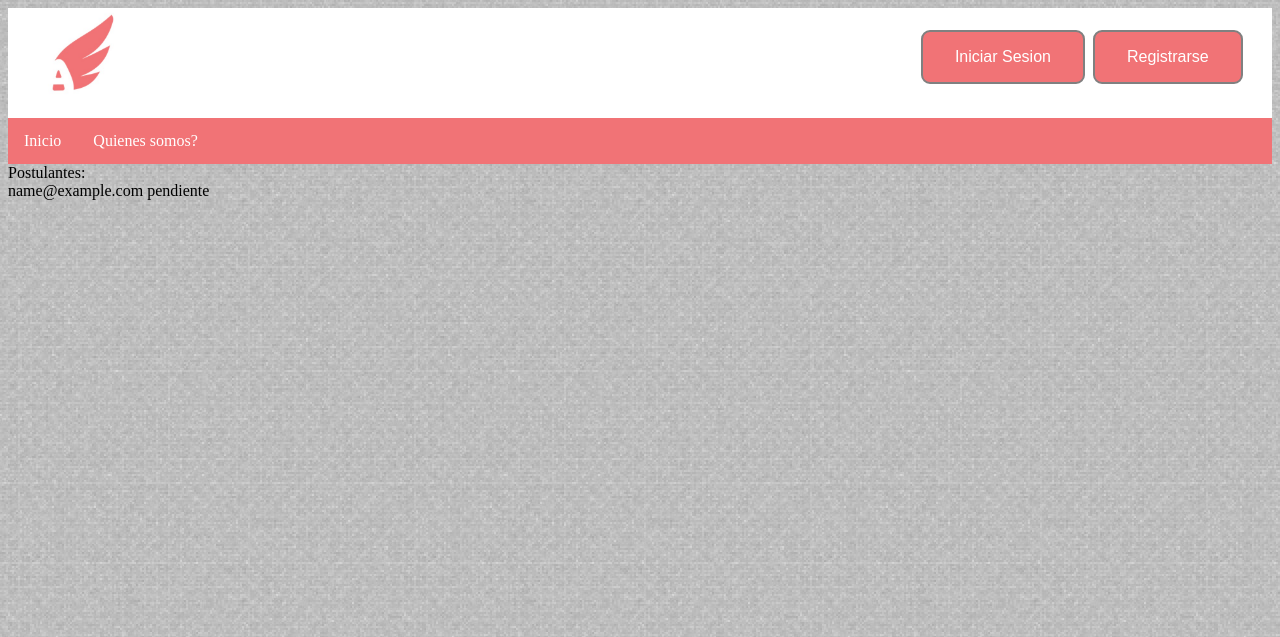
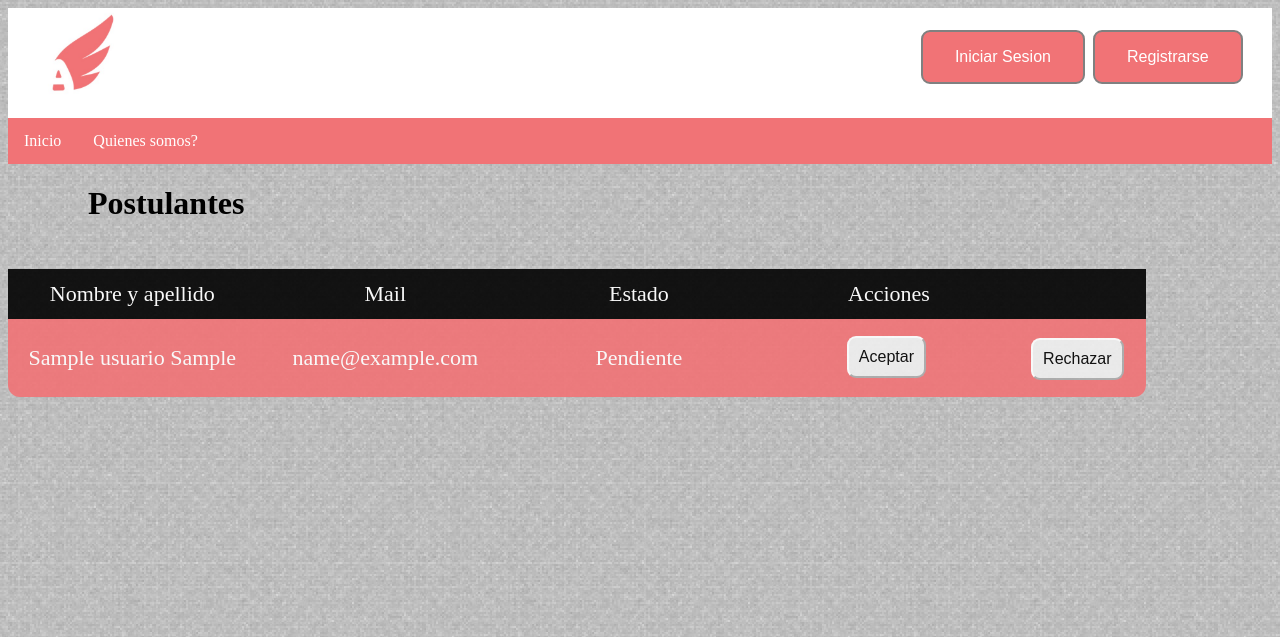
Before and after one commit to tpanelli/Ingenieria-de-software-2-grupo-14, a PHP site: page /verPostulantes.php?idviaje=1 in a window 1280 px wide. Shown: the top 637 px of the page. Run offline with PHP 8.4, Linux system fonts and the light colour scheme; tables that the repository leaves empty or names only in its code hold one stand-in row (values such as "Sample post").

Commit message:
Ver postulantes, aceptar, rechazar y eliminar

```diff
--- a/estilos.css
+++ b/estilos.css
@@ -278,6 +278,7 @@ li.dropdown {
 	float:left;
 	background-color:#f17376;
 	opacity:0.9;
+	margin-top: 0.5%;
 }
 .registrar {
 	margin:10px 35%;
@@ -601,3 +602,33 @@ label {
 	margin-left: 2%;
 	float:left;
 }
+
+.postular{
+	margin-top: 2%;
+	border-radius:12px;
+	width:90%;
+	float:left;
+	background-color:#f17376;
+	opacity:0.9;
+}
+
+table{
+    width:100%;
+	border-radius:12px;
+}
+table, th, td {
+    border-collapse: collapse;
+    text-align: left;
+}
+th, td {
+    padding: 12px;
+    text-align: left;
+}
+table#t01 tr:nth-child {
+    background-color: #f17376;
+	margin-top: 0%;
+}
+table#t01 th {
+    background-color: black;
+    color: white;
+}
--- a/verPostulantes.php
+++ b/verPostulantes.php
@@ -1,14 +1,45 @@
 <?php include "barra.php";
 $idviaje = $_GET ['idviaje'];
 $postulantes = mysqli_query ($link, "SELECT * FROM viaje_usuario WHERE idviaje = $idviaje");
-echo "Postulantes: <br>";
+?>
+<h1 style="color: black;margin-left:80px"> Postulantes </h1>
+<table id="t01" class="postular">
+<tr>
+    <th class="nombre">Nombre y apellido</th>
+    <th class="nombre">Mail</th>
+    <th class="nombre">Estado</th>
+	<th class="nombre">Acciones</th>
+	<th class="nombre"></th>
+  </tr>
+<?php
 while ($postulante = mysqli_fetch_array($postulantes)){
-	echo $postulante['mail'],' ';
+	$mail = $postulante['mail'];
+	$us = mysqli_query ($link, "SELECT * FROM usuario WHERE mail = '$mail'");
+	$us = mysqli_fetch_array($us);
+	$nombre = $us ['nombre'].' '.$us ['apellido'];
 	$aceptado = $postulante ['aceptado'];
-	switch($aceptado){
-		case 0: echo 'pendiente<br>'; break;
-		case 1: echo 'aceptado<br>'; break;
-		case 2: echo 'rechazado<br>'; break;
-	}
+?>
+			<tr>
+			<td class="nombre"> <?php echo $nombre;?></td>
+			<td class="nombre"> <?php echo $mail;?></td>
+			<td class="nombre"><?php switch($aceptado){
+										case 0: echo 'Pendiente'; break;
+										case 1: echo 'Aceptado'; break;
+										case 2: echo 'Rechazado'; break;
+									}?></td>
+			<?php
+			switch($aceptado){
+				case 0:?><td class="nombre"><a href='responderPostulante.php?mail=<?php echo$mail ?>&id=1&idviaje=<?php echo$idviaje ?>'><button class='botonEliminar'> Aceptar </button></a>
+						<td class="nombre"><a href='responderPostulante.php?mail=<?php echo$mail ?>&id=2&idviaje=<?php echo$idviaje ?>'><button class='botonEliminar'> Rechazar </button></a> </td>
+		<?php ; break;
+				case 1:?>
+						<td class="nombre"><a href='responderPostulante.php?mail=<?php echo$mail ?>&id=3&idviaje=<?php echo$idviaje ?>'><button class='botonEliminar'onclick="return Confirmar('¿Esta seguro que desea eliminar al pasajero?')"> Eliminar </button></a> </td>
+		<?php ; break;
+				case 2:?>
+						<td class="nombre">'El pasajero ha sido rechazado'</td>
+		<?php ; break;
+
+			}
 }
 ?>
+</table>
--- a/viajesPostulado.php
+++ b/viajesPostulado.php
@@ -14,7 +14,7 @@ while ($postulacion = mysqli_fetch_array($postulaciones)){
 			$vehiculo = mysqli_query($link, "SELECT * FROM vehiculo WHERE patente = '$patente' and mail = '$mailConductor'");
 			$vehiculo = mysqli_fetch_array($vehiculo);
 ?>
-<table class="viaje"><tr>
+<table id="t01" class="viaje"><tr>
 			<?php $idviaje = $viaje['idviaje']; ?>
 			<td class="nombre"><?php echo $viaje ['ciudadOrigen'], ' - ', $viaje ['ciudadDestino'];?><td>
 			<td class="nombre"> <?php $dia = $viaje ['dia']; echo date("d/m/Y", strtotime($dia));?><td>
```
Also changed, not shown: responderPostulante.php (added, +14 -0 lines).
